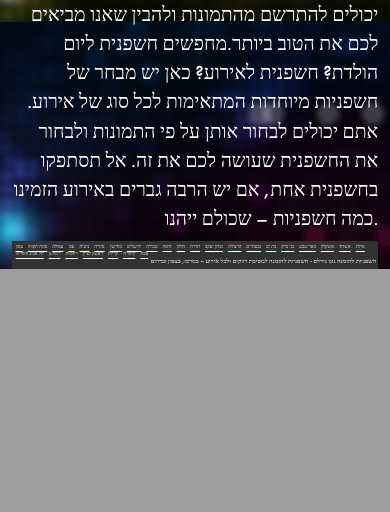
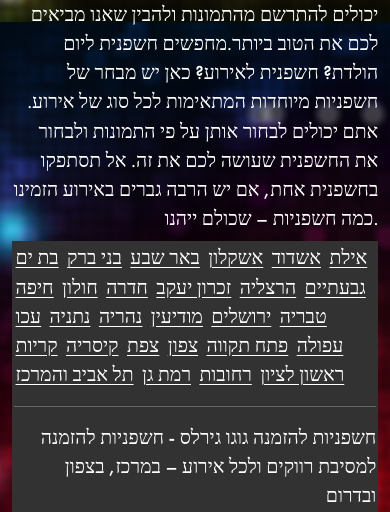
Before and after one commit to JackS0l0/gogo, a Django app: page / in a window 390 px wide. Shown: the part 5042-5554 px from the top of the page. Before the commit the page ends 5311 px from the top, so only its background shows below. Run offline with Django 5.2, Linux system fonts and the light colour scheme; data comes from the database, SQL or seed files in the repository; some libraries are stand-ins or nearby versions.

Commit message:
modified:   static/css/style.css 	modified:   static/css/style.css.map 	modified:   static/css/style.scss 	modified:   staticfiles/css/style.css 	modified:   staticfiles/css/style.css.map 	modified:   staticfiles/css/style.scss 	modified:   templates/addons/footer.html

```diff
--- a/static/css/style.css
+++ b/static/css/style.css
@@ -418,4 +418,10 @@ body footer .float2 {
     padding: 1.5vw;
     align-items: flex-end;
   }
+  body footer {
+    font-size: 5vw;
+  }
+  body footer P {
+    font-size: 5vw;
+  }
 }/*# sourceMappingURL=style.css.map */
--- a/static/css/style.scss
+++ b/static/css/style.scss
@@ -465,5 +465,11 @@ body{
                 }
             }
         }
+        footer{
+            font-size: 5vw;
+            P{
+                font-size: 5vw;
+            }
+        }
     }
 }
--- a/templates/addons/footer.html
+++ b/templates/addons/footer.html
@@ -6,6 +6,7 @@
             <a href="#">{{loc.name}}</a>
         {% endfor %}
     </div>
+    <hr>
     <div class="float2">
         {% for msp in ms %}
             <p>{{msp.footer}}</p>
```
Also changed, not shown: 4 other files.
